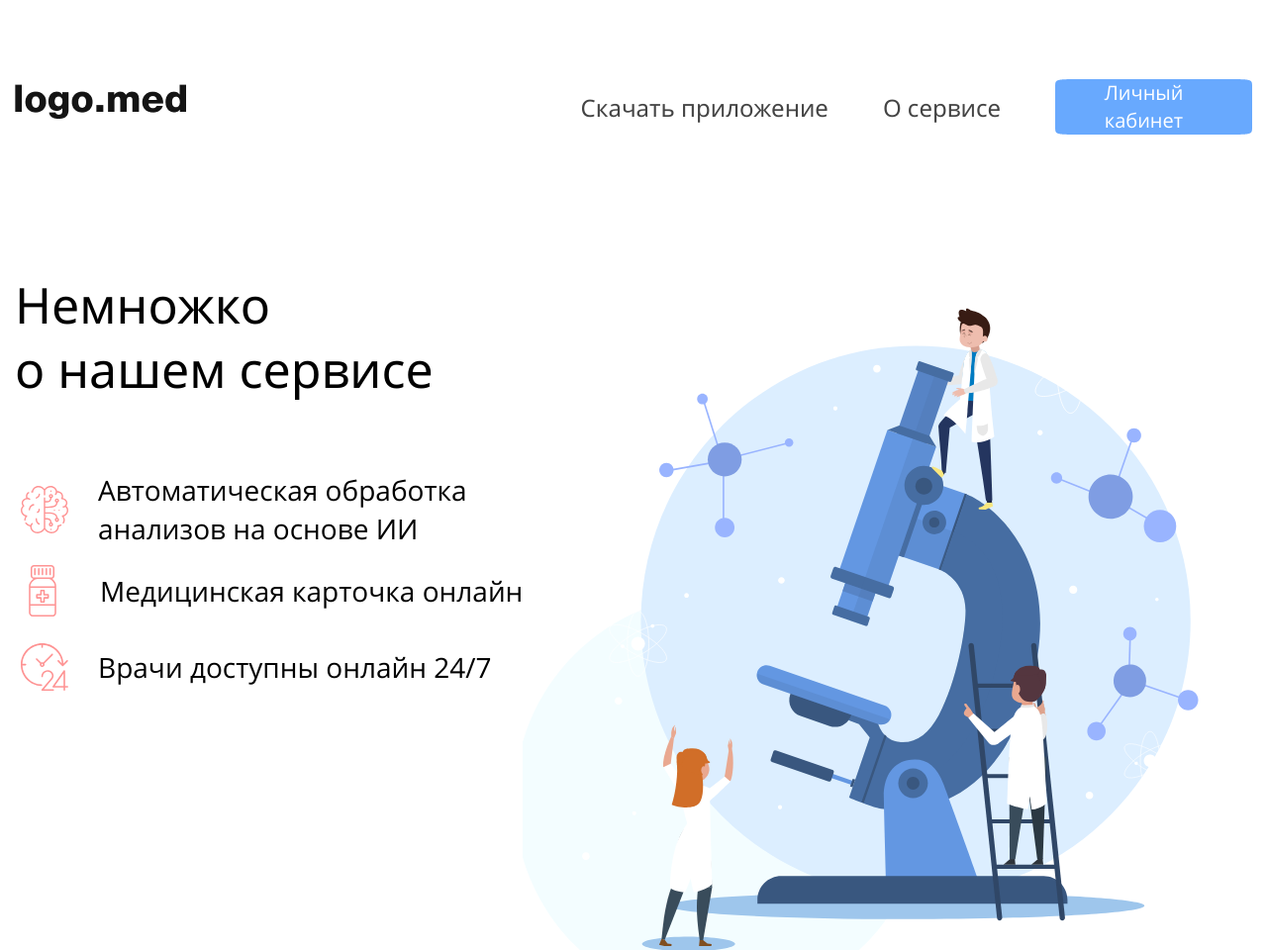
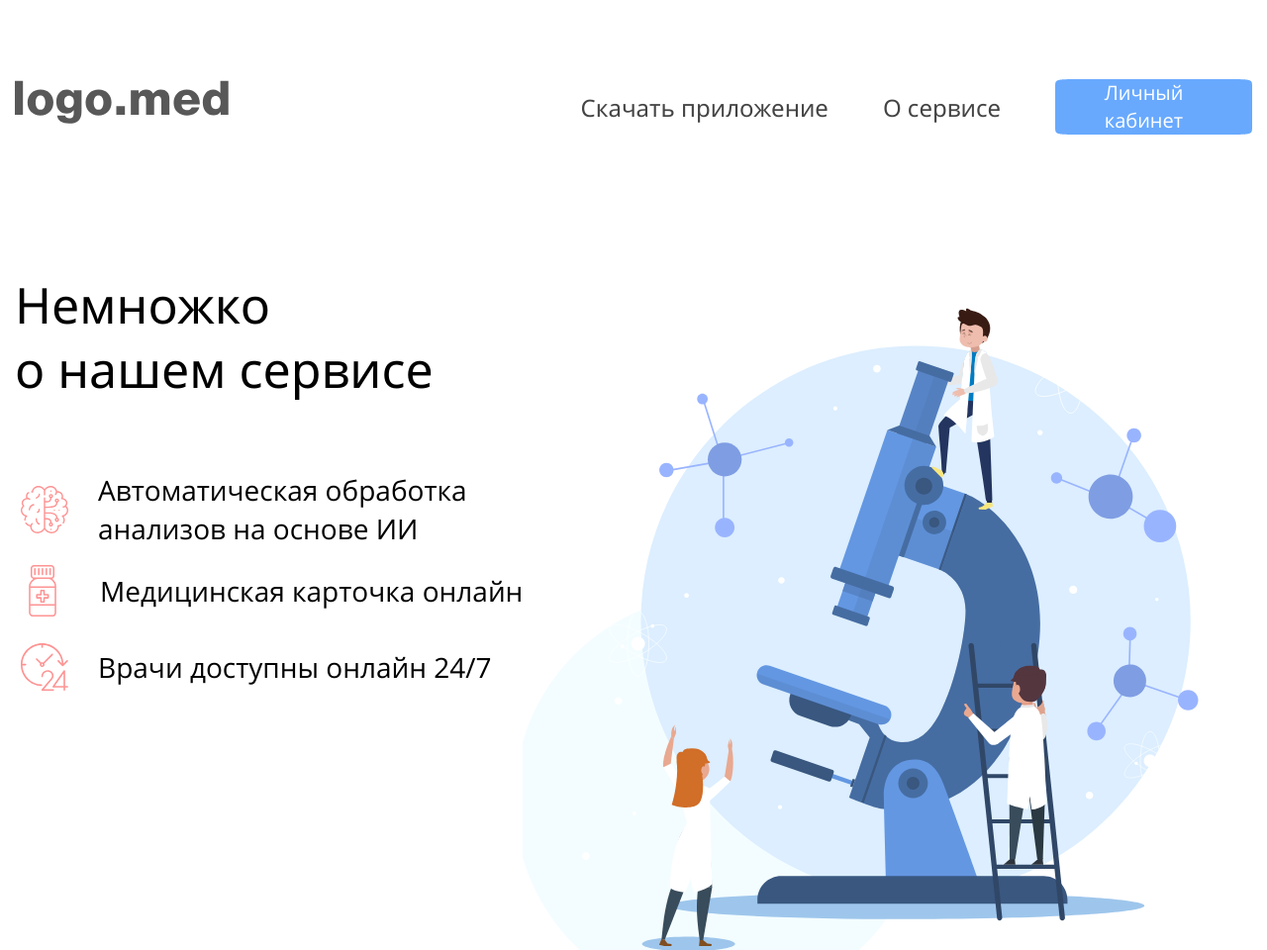
Before and after one commit to webAqemu/logoMed, a plain HTML site: page about.html in a window 1280 px wide. Shown: the top 960 px of the page at 99% size. Drawn offline with nearby package versions, Linux system fonts and the light colour scheme; files whose address does not match are found by name.

Commit message:
changed logo to svg format

```diff
--- a/about.html
+++ b/about.html
@@ -13,7 +13,7 @@
       <div class="container">
         <div class="header-start__inner">
           <a class="logo" href="./index.html">
-            <img src="./img/logo.png" alt="logo" class="logo__icon" />
+            <img src="./img/logo.svg" alt="logo" class="logo__icon" />
           </a>
           <nav class="header-start__nav">
             <ul class="header-start__list">
```
Also changed, not shown: index.html (+1 -1 lines), img/logo.svg (added).
